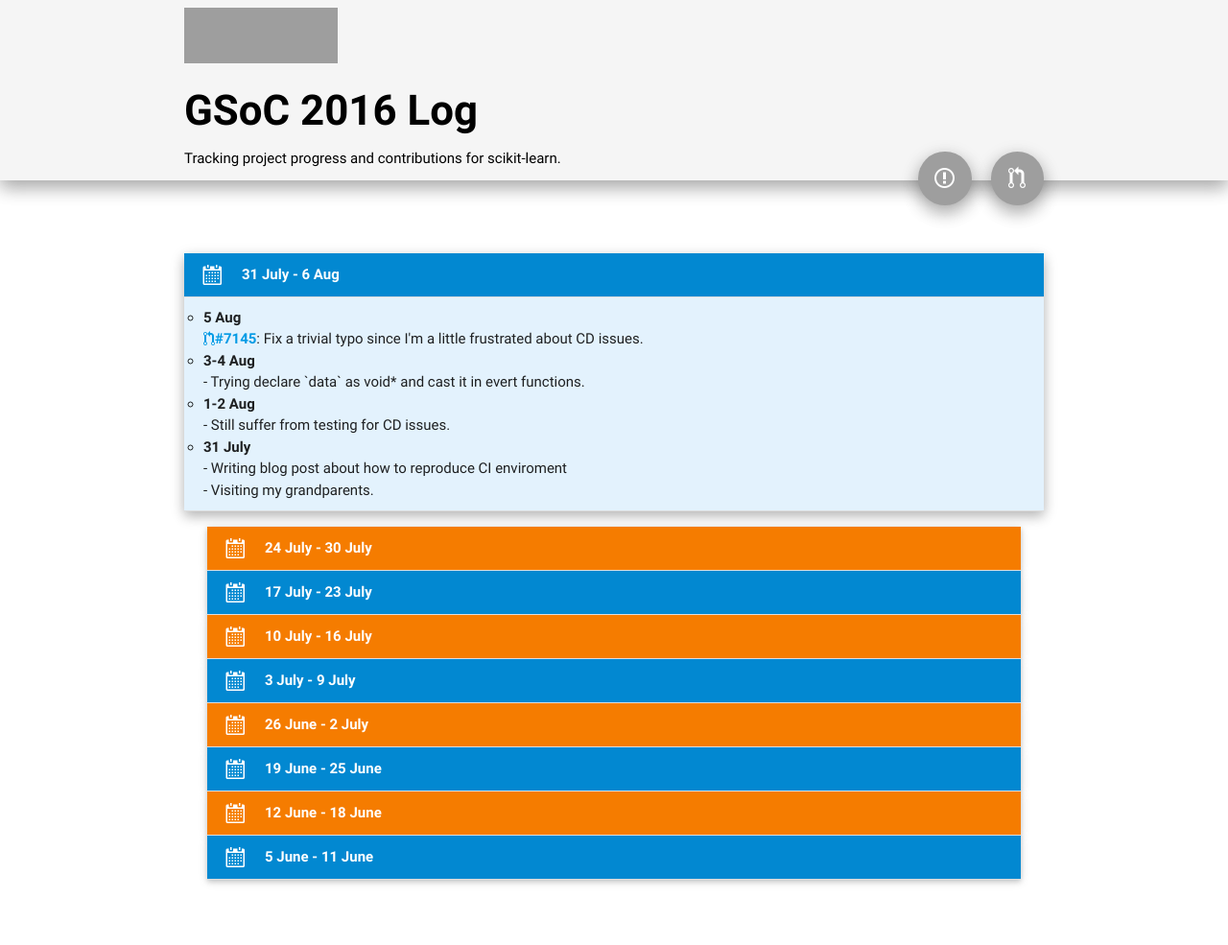
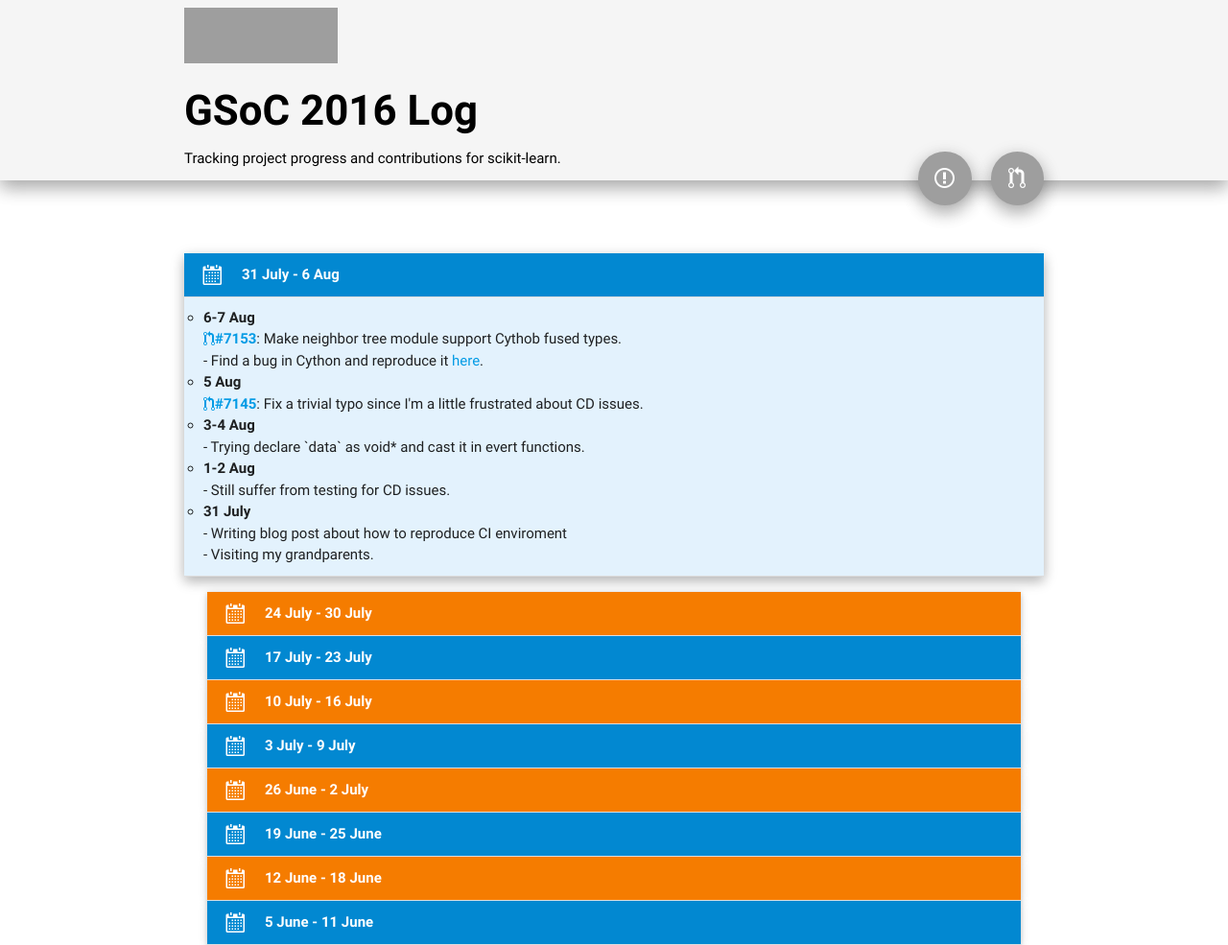
Before and after one commit to yenchenlin/yenchenlin.github.io, a Jekyll site: the page built from _pages/gsoc.html, in a window 1280 px wide. Shown: the whole page at 96% size. Built offline with Jekyll 4.4.1, drawn with Linux system fonts in a browser that asks for light colours; nearby versions of some CDN libraries; grey boxes are pictures that could not be loaded.

Commit message:
Update dev

```diff
--- a/_pages/gsoc.html
+++ b/_pages/gsoc.html
@@ -89,6 +89,19 @@
 
               <div class="collapsible-body blue lighten-5">
                 <ul class="details">
+
+                  <li><b>6-7 Aug </b><br/>
+
+                    <a href="https://github.com/scikit-learn/scikit-learn/pull/7153">
+                    <i class="octicon octicon-git-pull-request"></i><b>#7153</b></a>:
+                        Make neighbor tree module support Cythob fused types.
+                    <br>
+
+                    - Find a bug in Cython and reproduce it <a href="https://github.com/yenchenlin/fused-types-extension-example/blob/master/fused_types_extension.ipynb">here</a>.
+
+                    <br>
+
+                  </li>
 
                   <li><b>5 Aug </b><br/>
 
```
